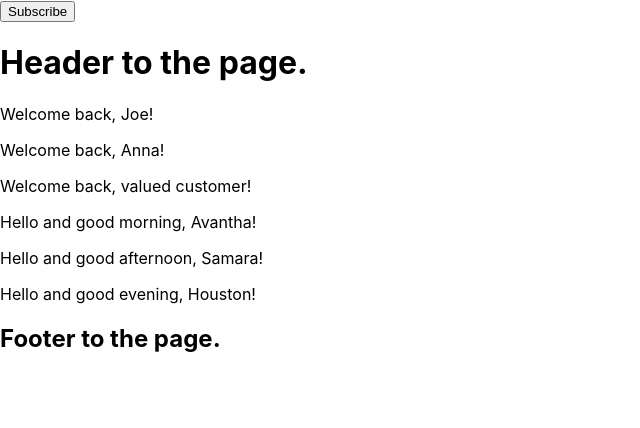
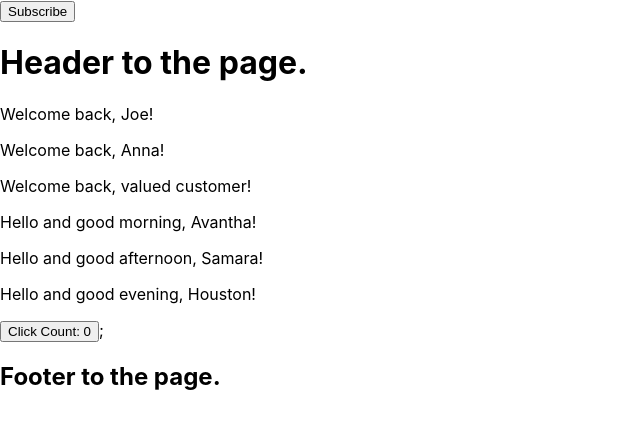
Before and after one commit to Thinkful-Ed/starter-react-testing, a React (Create React App) app: page / in a window 1280 px wide. Shown: the top 428 px of the page, without its empty margins (0-640 px from the left). Built offline with nearby package versions, Linux system fonts and the light colour scheme.

Commit message:
added Count button

```diff
--- a/src/App.js
+++ b/src/App.js
@@ -1,17 +1,37 @@
+import React, { useState } from "react";
 import Header from "./Header";
 import WelcomeBack from "./WelcomeBack";
 import Greeting from "./Greeting";
+import CountButton from "./CountButton";
 import Footer from "./Footer";
 
 function App() {
-  const handleClick = (evt) => {
-    console.log("Subscribing!");
-    console.log(evt.target);
-    //alert("You subscribed!");
-  }
+  // const a =  useState(false);
+  // const [subscribed, setSubscribed] = a;
+
+  const [subscribed, setSubscribed] = useState(false);
+  /*
+  useState function take the initial value, false, returns an array
+  whose first value is the variable subscribed, and the second value is a function, setSubscribed
+  */
+
+  //how to see state change without installing
+
+  // useEffect(() => {
+  //   console.log(subscribed, "- Has changed");
+  // }, [subscribed]);
+
+  // const handleClick = (evt) => {
+  //   console.log("Subscribing!");
+  //   console.log(evt.target);
+  //   //alert("You subscribed!");
+  // };
+  console.log("Subscribed status:", subscribed);
   return (
     <>
-      <button onClick={handleClick}>Subscribe</button>
+      <button onClick={() => setSubscribed(!subscribed)}>
+        {subscribed ? "Unsubscribe" : "Subscribe"}
+      </button>
       <Header />
       <WelcomeBack name="Joe" />
       <WelcomeBack name="Anna" />
@@ -19,6 +39,7 @@ function App() {
       <Greeting name={"Avantha"} greeting={"good morning"} />
       <Greeting name={"Samara"} greeting={"good afternoon"} />
       <Greeting name={"Houston"} greeting={"good evening"} />
+      <CountButton />;
       <Footer />
     </>
   );
--- /dev/null
+++ b/src/CountButton.js
@@ -0,0 +1,13 @@
+import React, { useState } from "react";
+
+function CountButton () {
+  const [clicked,setClicked] = useState(0);
+  console.log("Count status:", clicked);
+  return (
+    <button onClick={() => setClicked(clicked+1)}>Click Count: {clicked}
+    </button>
+
+  )
+}
+
+export default CountButton;
```
